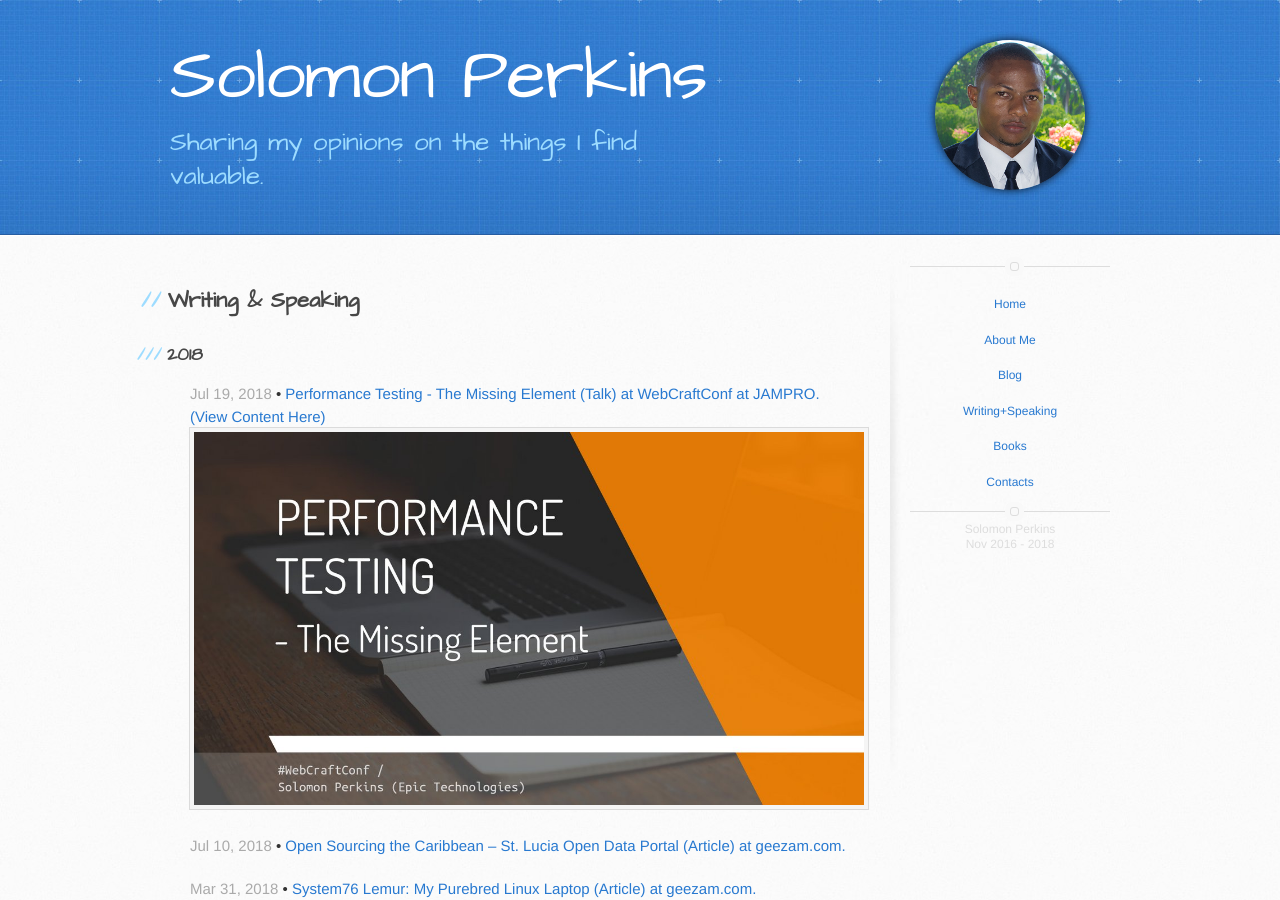
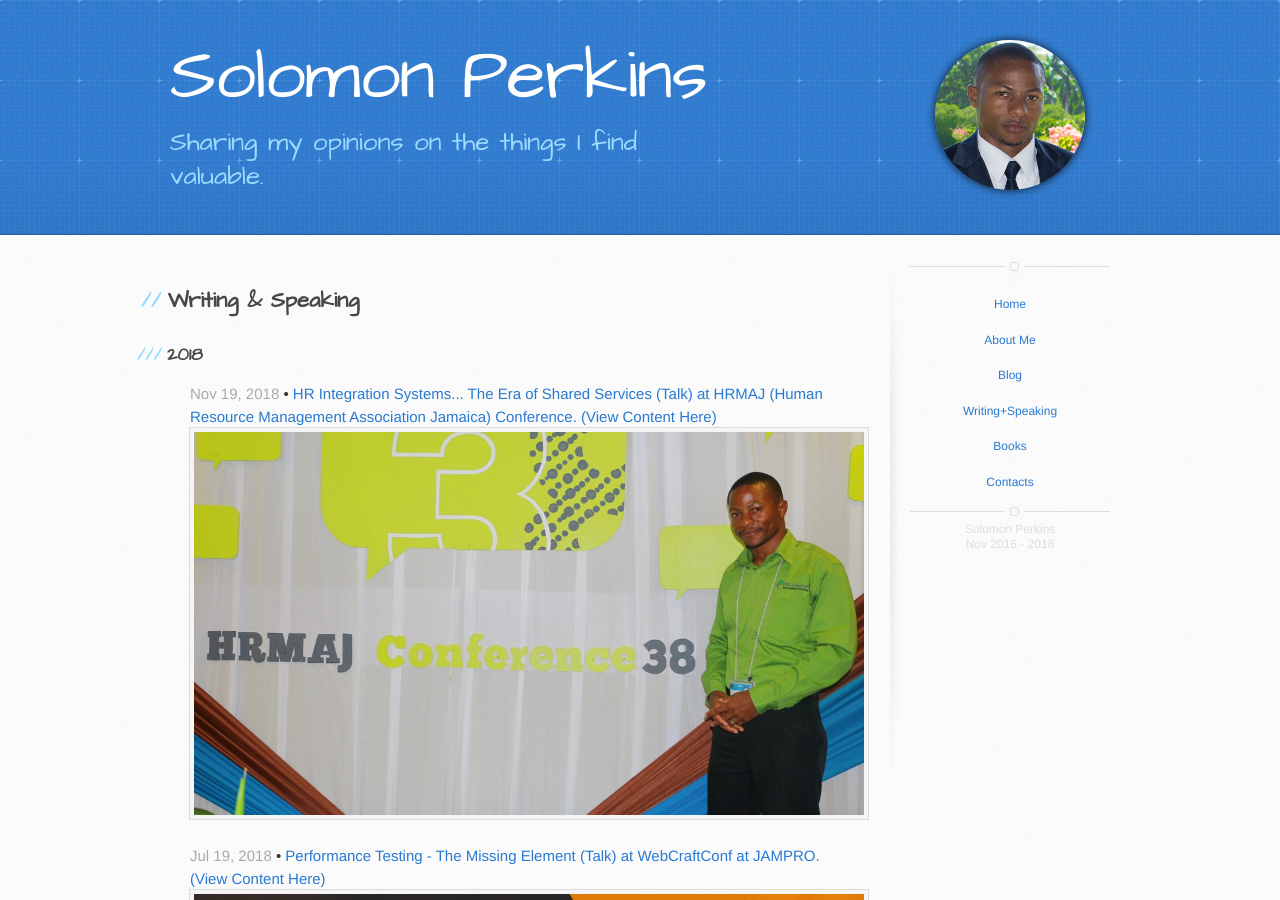
Before and after one commit to SolomonPerkins/solomonperkins.github.io, a Jekyll site: the page built from writing+speaking.html, in a window 1280 px wide and 900 px high. Built offline with Jekyll 4.4.1, drawn with Linux system fonts in a browser that asks for light colours.

Commit message:
add hrmaj conference to writing

```diff
--- a/_data/writingspeaking.yml
+++ b/_data/writingspeaking.yml
@@ -1,3 +1,10 @@
+- type: speaking
+  title: HR Integration Systems... The Era of Shared Services
+  location: HRMAJ (Human Resource Management Association Jamaica) Conference
+  image: /images/writing+speaking/hrmaj-presentation.png
+  link: "https://drive.google.com/open?id=12pY4VEwOgTiztfR6qwOgzjcY4nhqmUhJHrH9BYMIYCQ"
+  date: 2018-11-19
+
 - type: speaking
   title: Performance Testing - The Missing Element
   location: WebCraftConf at JAMPRO
```
Also changed, not shown: images/writing+speaking/hrmaj-presentation.png (added).
